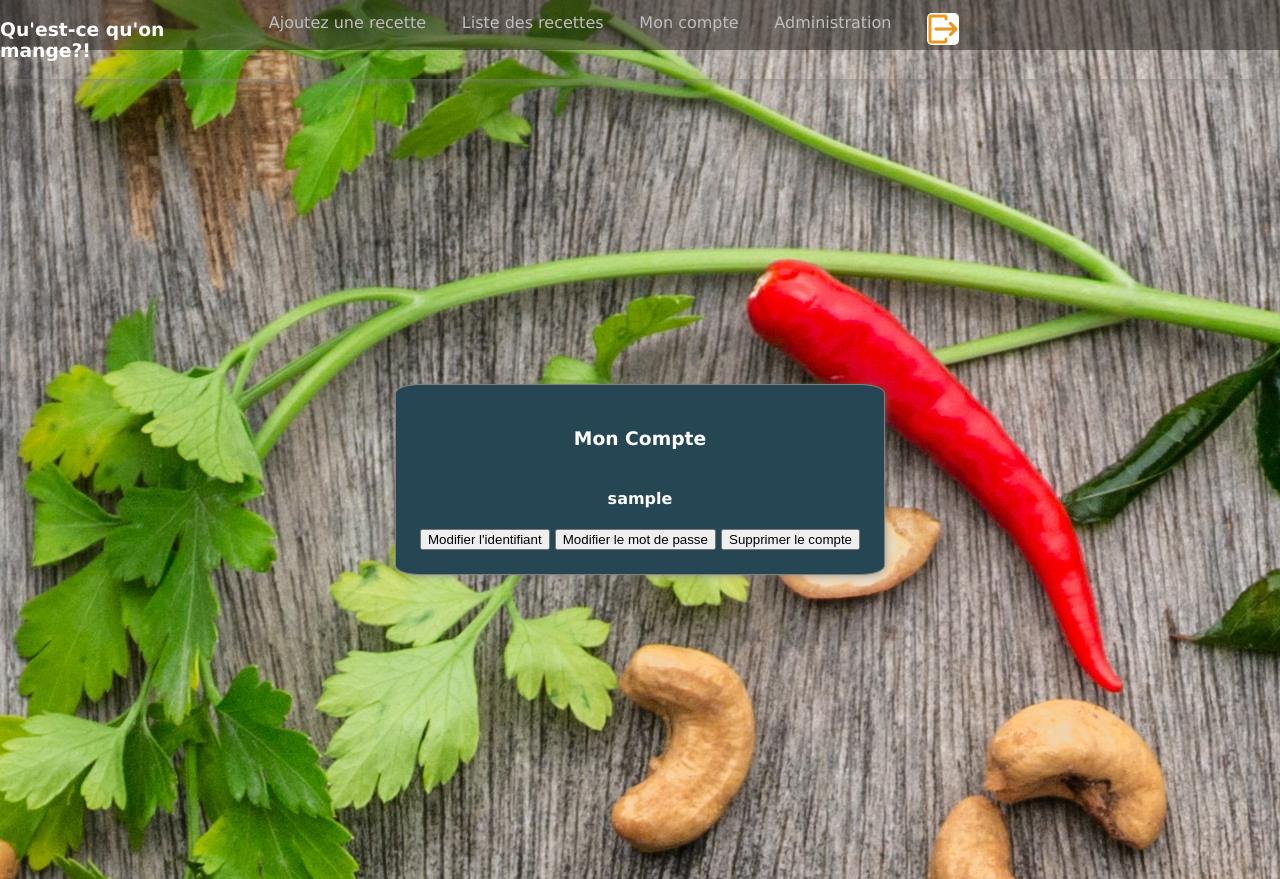
After one commit to RomRav/QQM, a PHP site: page /boundaries/accountManagerIHM.php in a window 1280 px wide. The commit adds this page. Run offline with PHP 8.4, Linux system fonts and the light colour scheme; the visitor is signed in with stand-in values (Sample User, id 1).

Commit message:
Add accountManagerIHM.php + hidden toggle of pseudo and mdp manage form

```diff
--- /dev/null
+++ b/boundaries/accountManagerIHM.php
@@ -0,0 +1,58 @@
+<!DOCTYPE html>
+<!--
+accountManagerIHM Romain Ravault 01/04/2021
+Last update: 01/04/2021
+-->
+
+<html>
+    <head>
+        <!-- Required meta tags -->
+        <meta charset="utf-8">
+        <meta name="viewport" content="width=device-width, initial-scale=1, shrink-to-fit=no">
+
+        <link rel="stylesheet" href="../css/style.css">
+        <title>Qu'est-ce qu'on mange?</title>
+    </head>
+    <body>
+        <?php
+        session_start();
+        include 'partials/header.php';
+        ?>
+        <div class="authForm-content">
+            <div class="form">
+                <h3>Mon Compte</h3>
+                <h4><?php echo $_SESSION['pseudo'] ?></h4>
+                <div class="pseudo-update-container" hidden>
+                    <label>Entrez le nouvel identifiant</label>
+                    <input type="text">
+                    <button>Validez la modification</button>
+                </div>
+                <div class="mdp-update-container" hidden>
+                    <label>Entrez l'ancien mot de passe</label>
+                    <input type="text">
+                    <label>Entrez le nouveau mot de passe</label>
+                    <input type="text">
+                    <button>Validez la modification</button>
+                </div>
+                <div class="btns-container">
+                    <button class="btn-pseudo-update">Modifier l'identifiant</button>
+                    <button class="btn-mdp-update">Modifier le mot de passe</button>
+                    <button class="btn-account-delete">Supprimer le compte</button>
+                </div>
+                <form>
+
+                </form>
+            </div>
+            <div class="message">
+                <?php
+                if (isset($message)) {
+                    echo $message;
+                }
+                ?>
+            </div>
+
+        </div>
+        <script src="../js/jquery.js" ></script>
+        <script src="../js/jq.js"></script>
+    </body>
+</html>
--- a/boundaries/partials/header.php
+++ b/boundaries/partials/header.php
@@ -25,6 +25,12 @@
 
             </li>
             &nbsp;&nbsp;';
+                echo '<li class="head_li">
+
+                <a class="head_a"  href="../ctrl/routeur.php?route=accountManager">Mon compte</a>
+
+            </li>
+            &nbsp;&nbsp;';
                 if (isset($_SESSION['admin']) && $_SESSION['admin'] == 1) {
                     echo '<li class="head_li">
             <a class="head_a" href = "../ctrl/routeur.php?route=administration">Administration</a>
@@ -34,14 +40,17 @@
             } else {
                 echo '<li class="head_li">
                 <a class="head_a" href="../ctrl/routeur.php?route=authentification">Authentification</a>
+            </li>            <li class="head_li">
+                <a class="head_a" href="../ctrl/deconnexion.php"><img src="../images/logout.png" /></a>
             </li>
+
             &nbsp;&nbsp;';
             }
-            ?>
-
-            <li class="head_li">
+            ?>            <li class="head_li">
                 <a class="head_a" href="../ctrl/deconnexion.php"><img src="../images/logout.png" /></a>
             </li>
+
+
             &nbsp;&nbsp;
         </ul>
     </nav>
--- a/ctrl/routeur.php
+++ b/ctrl/routeur.php
@@ -1,4 +1,5 @@
 <?php
+
 /*
  * router.php
  *
@@ -27,6 +28,9 @@ switch ($route) {
     case "administration":
         $route = '../boundaries/administrationIHM.php';
         break;
+    case "accountManager":
+        $route = "../boundaries/accountManagerIHM.php";
+        break;
     default :
         $route = '../boundaries/pageInconnu.php';
         break;
--- a/js/jq.js
+++ b/js/jq.js
@@ -2,7 +2,7 @@
  * jq.js
  * @author Romain Ravault
  * 08/12/2020
- * last update: 29/03/2021
+ * last update: 01/04/2021
  */
 $(document).ready(function () {
     $('.same-pwd-checker').css('display', 'none');
@@ -92,4 +92,28 @@ $(document).ready(function () {
             }
         }
     }
+
+
+    $(".btn-pseudo-update").click(() => {
+        var attr = $('.pseudo-update-container').attr('hidden');
+        if (typeof attr !== 'undefined' && attr !== false)
+        {
+            $('.pseudo-update-container').removeAttr('hidden');
+        } else {
+            $('.pseudo-update-container').attr("hidden", "");
+        }
+
+    });
+
+    $(".btn-mdp-update").click(() => {
+        var attr = $('.mdp-update-container').attr('hidden');
+        if (typeof attr !== 'undefined' && attr !== false)
+        {
+            $('.mdp-update-container').removeAttr('hidden');
+        } else {
+            $('.mdp-update-container').attr("hidden", "");
+        }
+
+    });
+
 });
```
